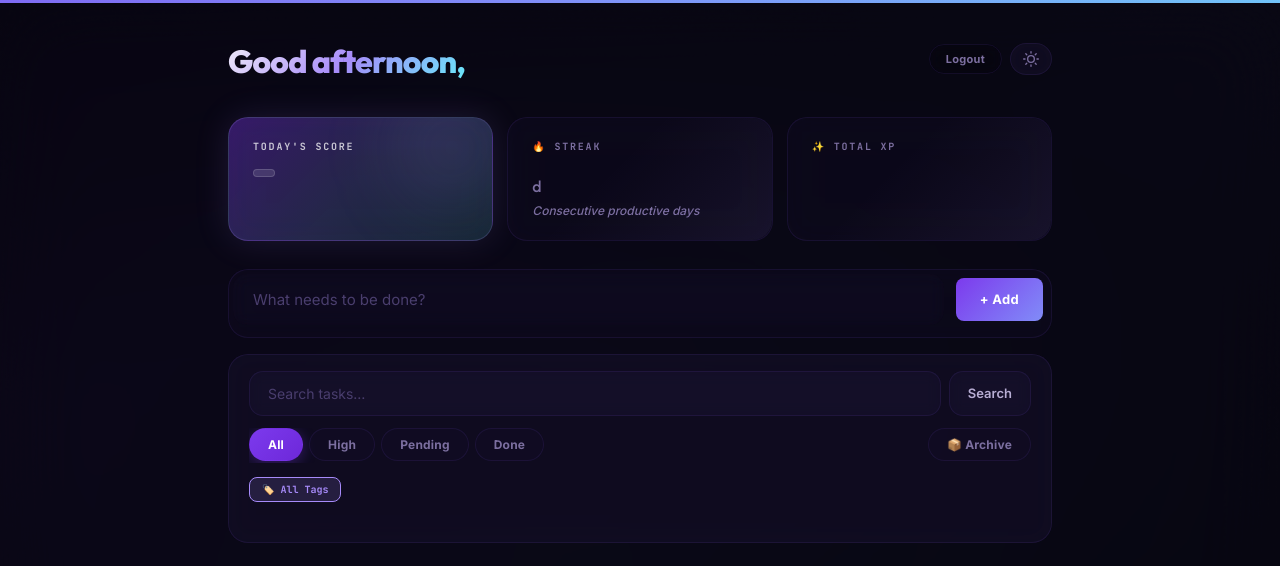
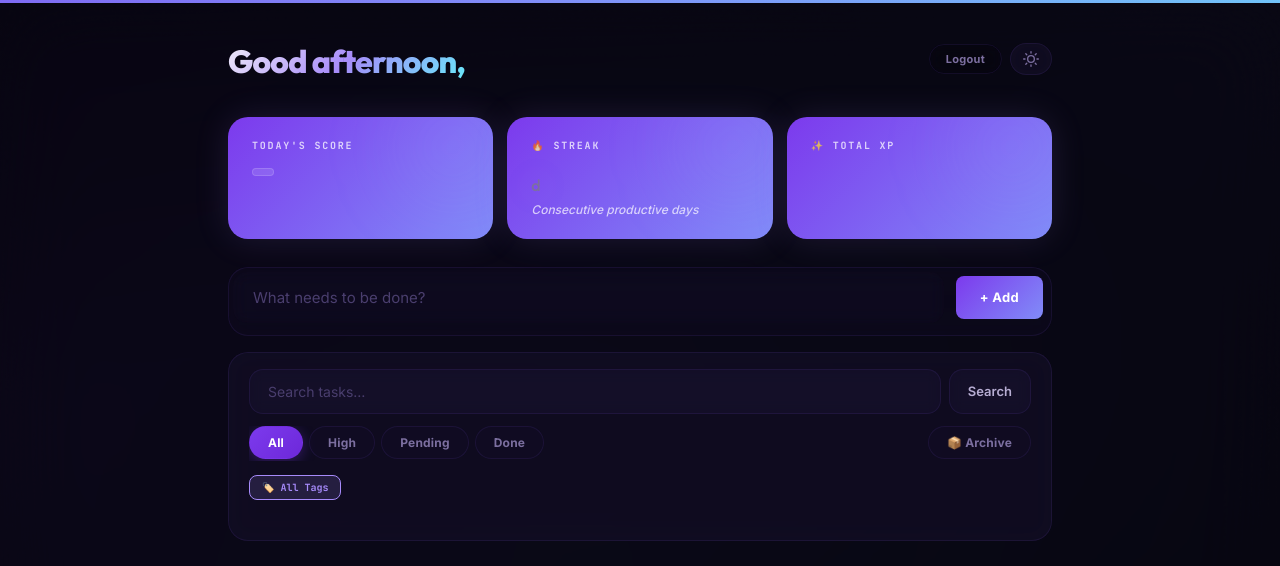
Before and after one commit to manyatagupta/productivity_tracker, a Django app: template tracker/templates/tracker/index.html in a window 1280 px wide. Shown: the top 566 px of the page. Run offline with Django 5.2, Linux system fonts and the light colour scheme; the template is opened without the code that fills it: values that come from a table or form of the project are taken from there, others are empty; data comes from the database, SQL or seed files in the repository; parts of the project's set-up code (start-up, migrations or seed data) failed here and were passed over; some libraries are stand-ins or nearby versions.

Commit message:
UI Polish: Unify stat cards with premium purple gradient styling

```diff
--- a/tracker/templates/tracker/index.html
+++ b/tracker/templates/tracker/index.html
@@ -446,16 +446,16 @@
         }
 
         /* ═══ Score card — hero gradient ═══ */
-        .stat-card.score-card {
+        .stat-card.color-card {
             background: linear-gradient(135deg, rgba(124,58,237,0.4) 0%, rgba(129,140,248,0.25) 50%, rgba(103,232,249,0.15) 100%);
             border: 1px solid rgba(167,139,250,0.2);
             animation: glowPulse 5s ease-in-out infinite, fadeInUp 0.5s var(--ease-out-expo) 0.15s both;
         }
-        .stat-card.score-card .stat-card-value { color: #fff; text-shadow: 0 0 30px rgba(167,139,250,0.35); }
-        .stat-card.score-card .stat-card-label { color: rgba(255,255,255,0.75); }
-        .stat-card.score-card .stat-card-sub { color: rgba(255,255,255,0.7); }
-        .stat-card.score-card .stat-card-badge { background: rgba(255,255,255,0.12); color: #fff; border-color: rgba(255,255,255,0.15); }
-        .stat-card.score-card::after {
+        .stat-card.color-card .stat-card-value { color: #fff; text-shadow: 0 0 30px rgba(167,139,250,0.35); }
+        .stat-card.color-card .stat-card-label { color: rgba(255,255,255,0.75); }
+        .stat-card.color-card .stat-card-sub { color: rgba(255,255,255,0.7); }
+        .stat-card.color-card .stat-card-badge { background: rgba(255,255,255,0.12); color: #fff; border-color: rgba(255,255,255,0.15); }
+        .stat-card.color-card::after {
             content: '';
             position: absolute;
             right: -20px; top: -30px;
@@ -1162,11 +1162,11 @@
             0% { transform: translateX(-150%) skewX(-15deg); }
             50%, 100% { transform: translateX(150%) skewX(-15deg); }
         }
-        .stat-card.score-card {
+        .stat-card.color-card {
             position: relative;
             overflow: hidden;
         }
-        .stat-card.score-card::before {
+        .stat-card.color-card::before {
             content: '';
             position: absolute;
             top: 0; left: 0; bottom: 0; right: 0;
@@ -1175,6 +1175,16 @@
             transform: translateX(-150%) skewX(-15deg);
             animation: shimmer-sweep 4s infinite;
             pointer-events: none;
+        }
+
+
+        /* Colorful Cards Backgrounds */
+        .stat-card.color-card {
+            border: none;
+            background: linear-gradient(135deg, #7c3aed 0%, #818cf8 100%);
+        }
+        body.light-mode .stat-card.color-card {
+            background: linear-gradient(135deg, #a78bfa 0%, #818cf8 40%, #67e8f9 100%);
         }
 
     </style>
@@ -1234,7 +1244,7 @@
 
             <!-- Premium Stat Cards -->
             <div class="stats-grid">
-                <div class="stat-card score-card">
+                <div class="stat-card color-card score-card">
                     <div class="stat-card-label">
                         <span>Today's Score</span>
                     </div>
@@ -1242,12 +1252,12 @@
                     <div class="stat-card-sub">{{ motivation_quote }}</div>
                     <div class="stat-card-badge">{{ today_level_status }}</div>
                 </div>
-                <div class="stat-card">
+                <div class="stat-card color-card streak-card">
                     <div class="stat-card-label">🔥 Streak</div>
                     <div class="stat-card-value">{{ current_streak }}<span style="font-size: 16px; font-weight: 500; color: var(--text-muted); letter-spacing: 0;">d</span></div>
                     <div class="stat-card-sub">Consecutive productive days</div>
                 </div>
-                <div class="stat-card">
+                <div class="stat-card color-card xp-card">
                     <div class="stat-card-label">✨ Total XP</div>
                     <div class="stat-card-value">{{ total_experience_points }}</div>
                     <div class="stat-card-sub">{{ productivity_rank }}</div>
```
